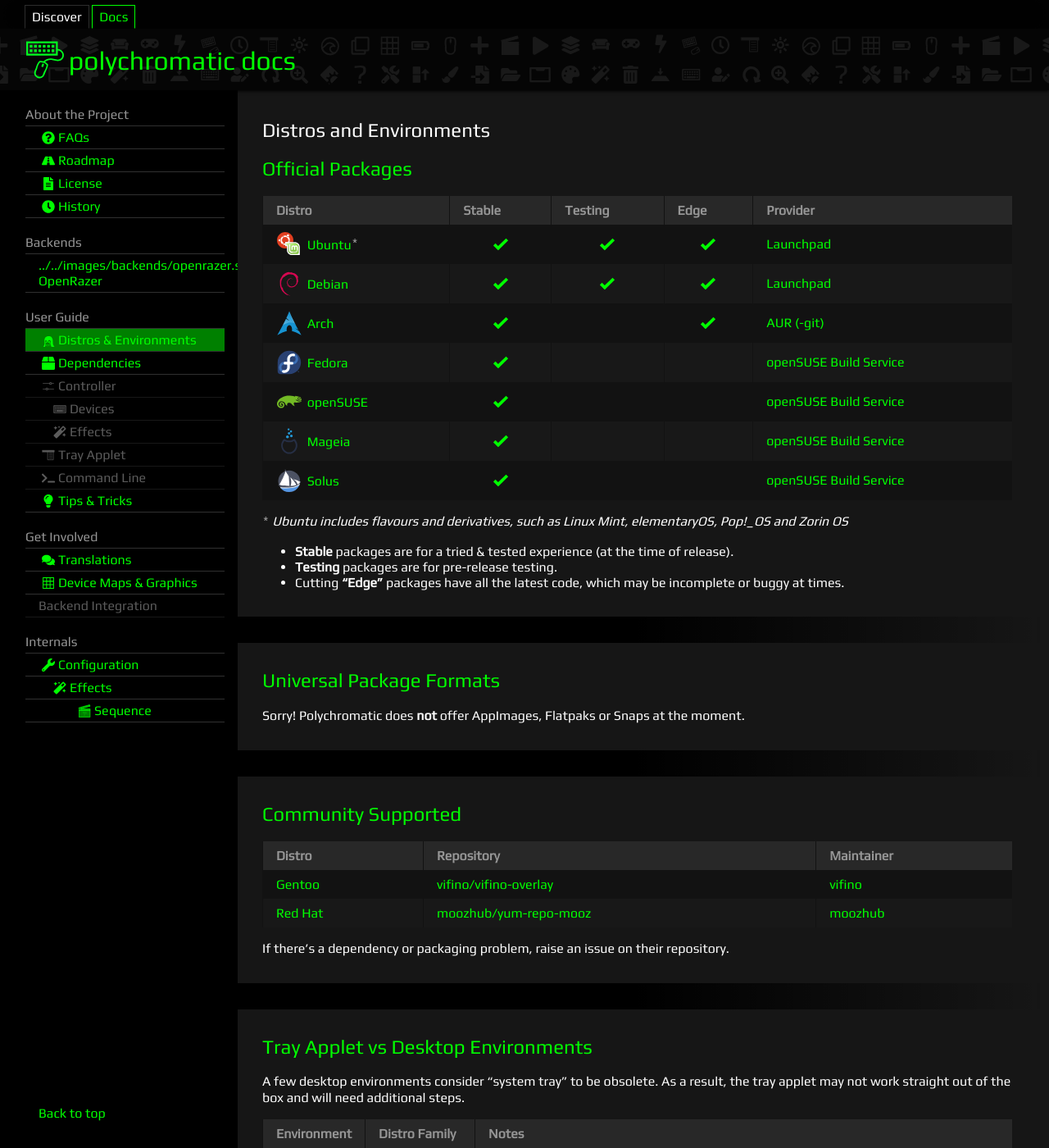
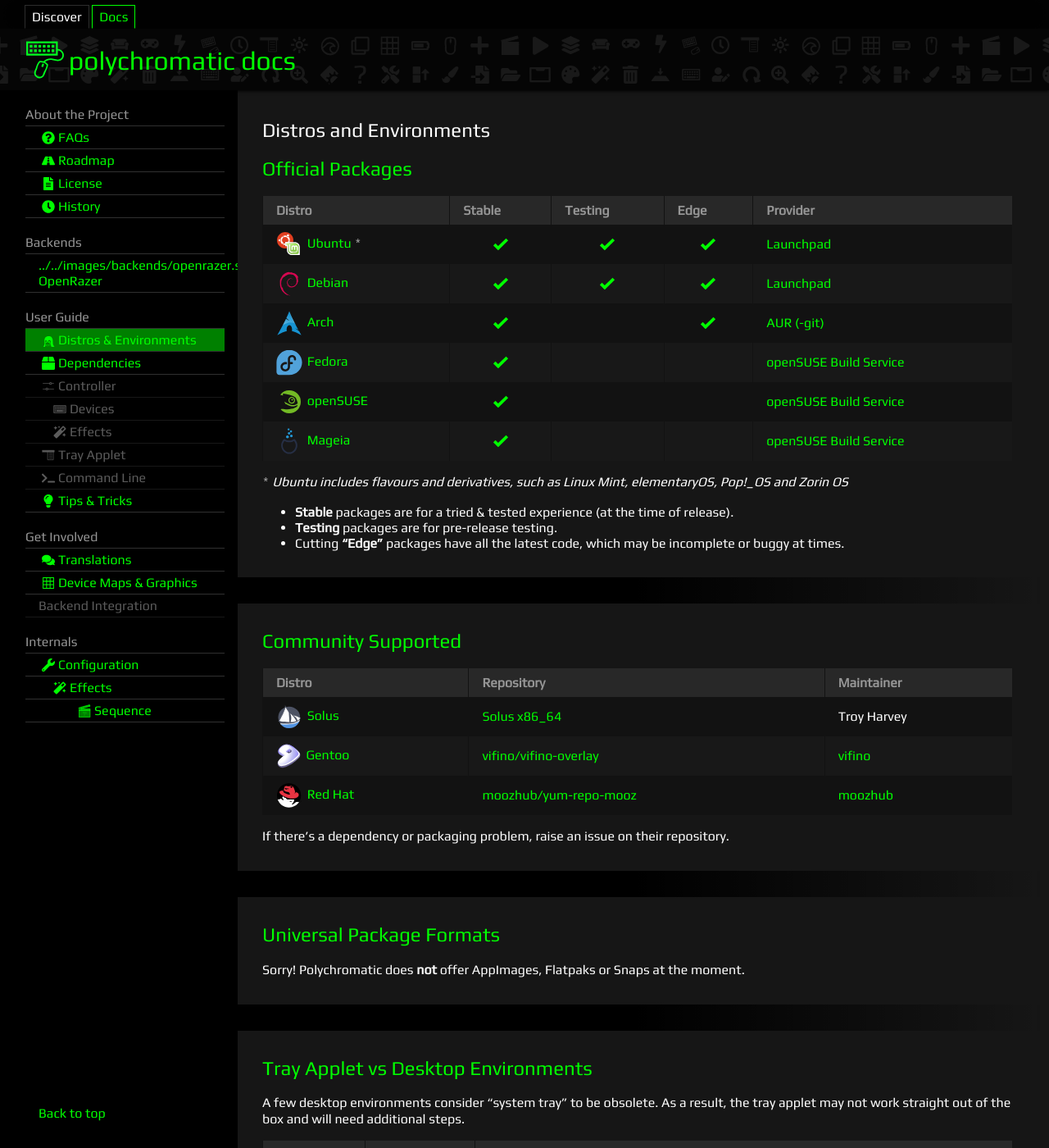
Before and after one commit to polychromatic/polychromatic-docs, a Jekyll site: the page built from pages/supported-distros.md, in a window 1280 px wide and 1400 px high. Shown: the whole window at 82% size. Built offline with Jekyll 4.4.1, drawn with Linux system fonts in a browser that asks for light colours.

Commit message:
Distros: Corrections and improvements
- Solus is community packaged.
    Always was, I mistook this as one from OpenSUSE Build Service, oops.
- Update distro icons with main site
- Place universal formats under community section
- Include icons in links

```diff
--- a/pages/supported-distros.md
+++ b/pages/supported-distros.md
@@ -8,15 +8,14 @@ class: docs
 ## Official Packages
 
 {:.has-icons}
-| Distro                                        | Stable | Testing | Edge | Provider      |
-| --------------------------------------------- | ------ | ------- | ---- | ------------- |
-![](/images/distros/ubuntu.svg) [Ubuntu]`*`     | Yes    | Yes     | Yes  | [Launchpad]
-![](/images/distros/debian.svg) [Debian]        | Yes    | Yes     | Yes  | [Launchpad]
-![](/images/distros/arch.svg) [Arch]            | Yes    |         | Yes  | [AUR]&nbsp;[(-git)]
-![](/images/distros/fedora.svg) [Fedora]        | Yes    |         |      | [openSUSE Build Service]
-![](/images/distros/opensuse.svg) [openSUSE]    | Yes    |         |      | [openSUSE Build Service]
-![](/images/distros/mageia.svg) [Mageia]        | Yes    |         |      | [openSUSE Build Service]
-![](/images/distros/solus.svg) [Solus]          | Yes    |         |      | [openSUSE Build Service]
+| Distro                                                                                    | Stable | Testing | Edge | Provider      |
+| ----------------------------------------------------------------------------------------- | ------ | ------- | ---- | ------------- |
+[![](/images/distros/ubuntu.svg) Ubuntu](https://polychromatic.app/download/ubuntu/) `*`    | Yes    | Yes     | Yes  | [Launchpad]
+[![](/images/distros/debian.svg) Debian](https://polychromatic.app/download/debian/)        | Yes    | Yes     | Yes  | [Launchpad]
+[![](/images/distros/arch.svg) Arch](https://polychromatic.app/download/arch/)              | Yes    |         | Yes  | [AUR]&nbsp;[(-git)]
+[![](/images/distros/fedora.svg) Fedora](https://polychromatic.app/download/fedora/)        | Yes    |         |      | [openSUSE Build Service]
+[![](/images/distros/opensuse.svg) openSUSE](https://polychromatic.app/download/opensuse/)  | Yes    |         |      | [openSUSE Build Service]
+[![](/images/distros/mageia.svg) Mageia](https://polychromatic.app/download/mageia/)        | Yes    |         |      | [openSUSE Build Service]
 
 `*` _Ubuntu includes flavours and derivatives, such as Linux Mint, elementaryOS, Pop!_OS and Zorin OS_
 
@@ -25,14 +24,6 @@ class: docs
 * Cutting **"Edge"** packages have all the latest code, which may be incomplete
   or buggy at times.
 
-[Ubuntu]: https://polychromatic.app/download/ubuntu/
-[Debian]: https://polychromatic.app/download/debian/
-[Arch]: https://polychromatic.app/download/arch/
-[Fedora]: https://polychromatic.app/download/fedora/
-[openSUSE]: https://polychromatic.app/download/opensuse/
-[Mageia]: https://polychromatic.app/download/mageia/
-[Solus]: https://polychromatic.app/download/solus/
-
 [Launchpad]: https://launchpad.net/~polychromatic
 [AUR]: https://aur.archlinux.org/packages/polychromatic/
 [(-git)]: https://aur.archlinux.org/packages/polychromatic-git/
@@ -40,28 +31,29 @@ class: docs
 
 ---
 
-## Universal Package Formats
-
-Sorry! Polychromatic does **not** offer AppImages, Flatpaks or Snaps at the moment.
-
----
 
 ## Community Supported
 
+{:.has-icons}
 Distro                  | Repository                | Maintainer
 ------------------------|---------------------------|-----------------------|
-[Gentoo]                | [vifino/vifino-overlay]   | [vifino]
-[Red Hat]              | [moozhub/yum-repo-mooz]   | [moozhub]
+[![](/images/distros/solus.svg) Solus](https://polychromatic.app/download/solus/)  | [Solus x86_64] | Troy Harvey
+[![](/images/distros/gentoo.svg) Gentoo](https://polychromatic.app/download/gentoo/)  | [vifino/vifino-overlay] | [vifino]
+[![](/images/distros/redhat.svg) Red Hat](https://polychromatic.app/download/redhat/) | [moozhub/yum-repo-mooz] | [moozhub]
 
-[Gentoo]: https://polychromatic.app/download/gentoo/
-[Red Hat]: https://polychromatic.app/download/redhat/
-
+[Solus x86_64]: https://solus.pkgs.org/rolling/solus-unstable-x86_64/polychromatic-0.3.12-16-1-x86_64.eopkg.html
 [vifino]: https://github.com/vifno
 [moozhub]: https://github.com/moozhub
 [vifino/vifino-overlay]: https://github.com/vifino/vifino-overlay/tree/master/app-misc/
 [moozhub/yum-repo-mooz]: https://github.com/moozhub/yum-repo-mooz
 
 If there's a dependency or packaging problem, raise an issue on their repository.
+
+---
+
+## Universal Package Formats
+
+Sorry! Polychromatic does **not** offer AppImages, Flatpaks or Snaps at the moment.
 
 ---
 
```
Also changed, not shown: images/distros/fedora.svg, images/distros/opensuse.svg, images/distros/redhat.svg.
